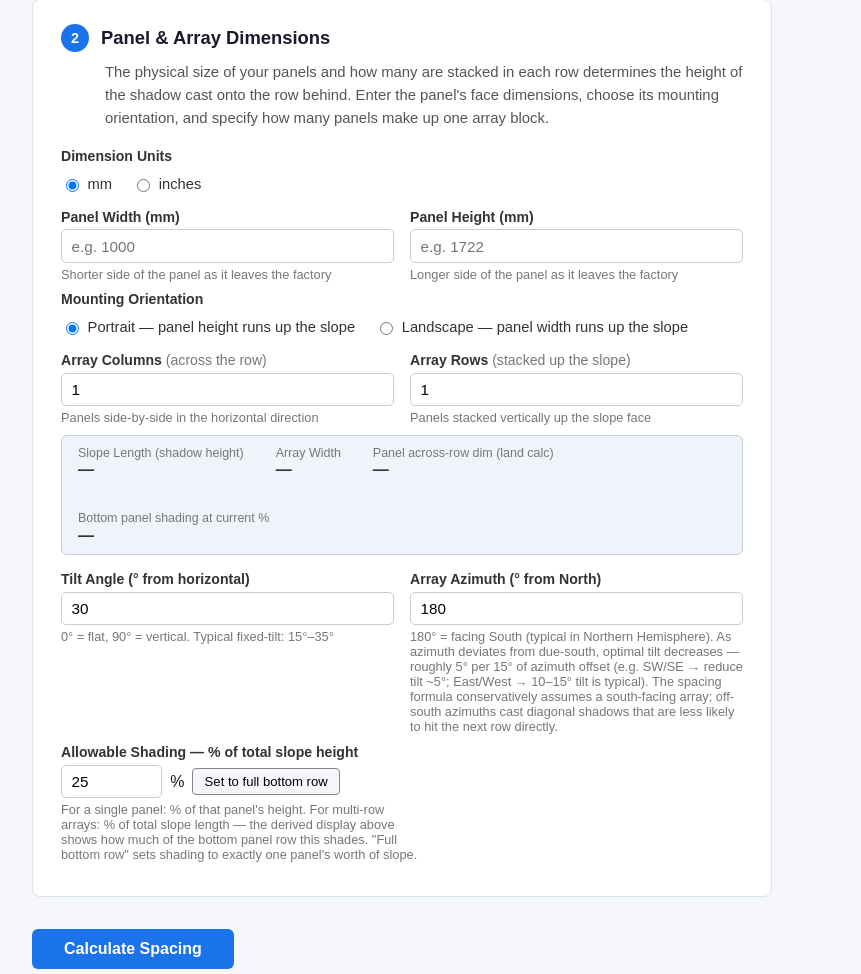
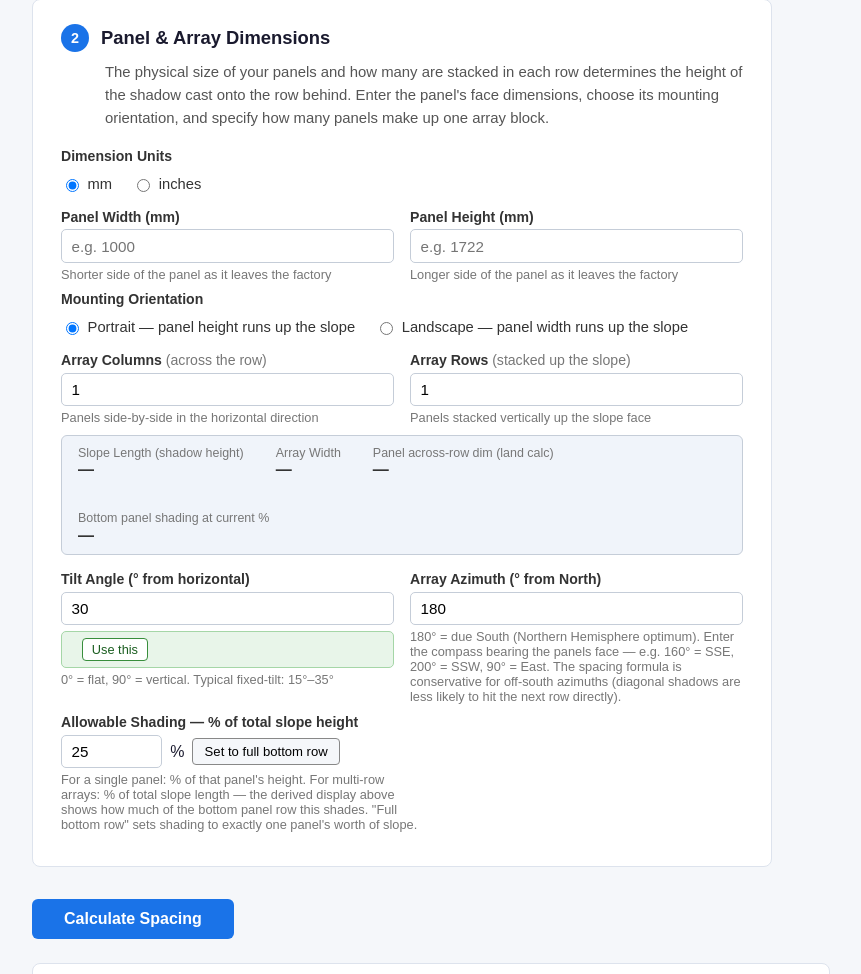
Before and after one commit to ControlSystemIntegrators/solar-spacing-calculator, a Flask app: page / in a window 1280 px wide. Shown: the part 979-1953 px from the top of the page, without its empty margins (8-869 px from the left). Run offline with Flask 3, Linux system fonts and the light colour scheme.

Commit message:
Add azimuth-driven tilt recommendation with one-click apply
Computes suggested_tilt = lat × (0.5 + 0.5 × cos(|azimuth−180°|)),
floored at 10°. Green suggestion box appears below the tilt field
whenever latitude or azimuth is set and the current tilt differs
from the recommendation. "Use this" button populates the tilt field.

Co-Authored-By: Claude Sonnet 4.6 <noreply@anthropic.com>

```diff
--- a/templates/index.html
+++ b/templates/index.html
@@ -418,17 +418,27 @@
         <div class="field-group">
           <label for="tilt">Tilt Angle (° from horizontal)</label>
           <input type="number" step="any" id="tilt" value="30" required />
+          <div id="tilt_rec" style="display:none;margin-top:0.35rem;padding:0.35rem 0.65rem;
+               background:#e8f5e9;border:1px solid #a5d6a7;border-radius:5px;
+               font-size:0.85rem;color:#1b5e20;display:flex;align-items:center;gap:0.6rem;">
+            <span id="tilt_rec_text"></span>
+            <button type="button" id="btnUseTilt"
+              style="font-size:0.8rem;padding:0.2rem 0.55rem;border:1px solid #388e3c;
+                     border-radius:4px;background:#fff;color:#1b5e20;cursor:pointer;
+                     white-space:nowrap;">
+              Use this
+            </button>
+          </div>
           <span class="field-hint">0° = flat, 90° = vertical. Typical fixed-tilt: 15°–35°</span>
         </div>
         <div class="field-group">
           <label for="azimuth">Array Azimuth (° from North)</label>
           <input type="number" step="any" id="azimuth" value="180" required />
           <span class="field-hint">
-            180° = facing South (typical in Northern Hemisphere).
-            As azimuth deviates from due-south, optimal tilt decreases — roughly 5° per 15° of
-            azimuth offset (e.g. SW/SE → reduce tilt ~5°; East/West → 10–15° tilt is typical).
-            The spacing formula conservatively assumes a south-facing array; off-south azimuths
-            cast diagonal shadows that are less likely to hit the next row directly.
+            180° = due South (Northern Hemisphere optimum). Enter the compass bearing the
+            panels face — e.g. 160° = SSE, 200° = SSW, 90° = East.
+            The spacing formula is conservative for off-south azimuths (diagonal shadows
+            are less likely to hit the next row directly).
           </span>
         </div>
       </div>
@@ -674,6 +684,38 @@
         r.addEventListener("change", updateDerivedDisplay)
       );
 
+      // ── Tilt recommendation from latitude + azimuth ──────────────────────
+      function updateTiltRecommendation() {
+        const lat = parseFloat(document.getElementById("latitude").value);
+        const az  = parseFloat(document.getElementById("azimuth").value);
+        const rec = document.getElementById("tilt_rec");
+        if (!lat || isNaN(az)) { rec.style.display = "none"; return; }
+
+        // |azimuth - 180| capped at 90 (beyond that the array faces away from equator)
+        const dev   = Math.min(90, Math.abs(az - 180));
+        const devRad = dev * Math.PI / 180;
+        // suggested = lat × (0.5 + 0.5 × cos(deviation)), floored at 10°
+        const suggested = Math.max(10, Math.round(Math.abs(lat) * (0.5 + 0.5 * Math.cos(devRad))));
+
+        const current = parseFloat(document.getElementById("tilt").value);
+        if (Math.round(current) === suggested) { rec.style.display = "none"; return; }
+
+        document.getElementById("tilt_rec_text").textContent =
+          `Suggested tilt for ${Math.round(Math.abs(lat))}° lat, ${Math.round(az)}° azimuth: ${suggested}°`;
+        rec.style.display = "flex";
+        document.getElementById("btnUseTilt")._suggested = suggested;
+      }
+
+      document.getElementById("btnUseTilt").addEventListener("click", function () {
+        document.getElementById("tilt").value = this._suggested;
+        document.getElementById("tilt_rec").style.display = "none";
+      });
+
+      // Trigger on latitude, azimuth, or tilt change
+      ["latitude", "azimuth", "tilt"].forEach(id =>
+        document.getElementById(id).addEventListener("input", updateTiltRecommendation)
+      );
+
       // ── Full bottom row button ────────────────────────────────────────────
       document.getElementById("btnFullBottomRow").addEventListener("click", () => {
         const rows = parseInt(document.getElementById("array_rows").value) || 1;
```
